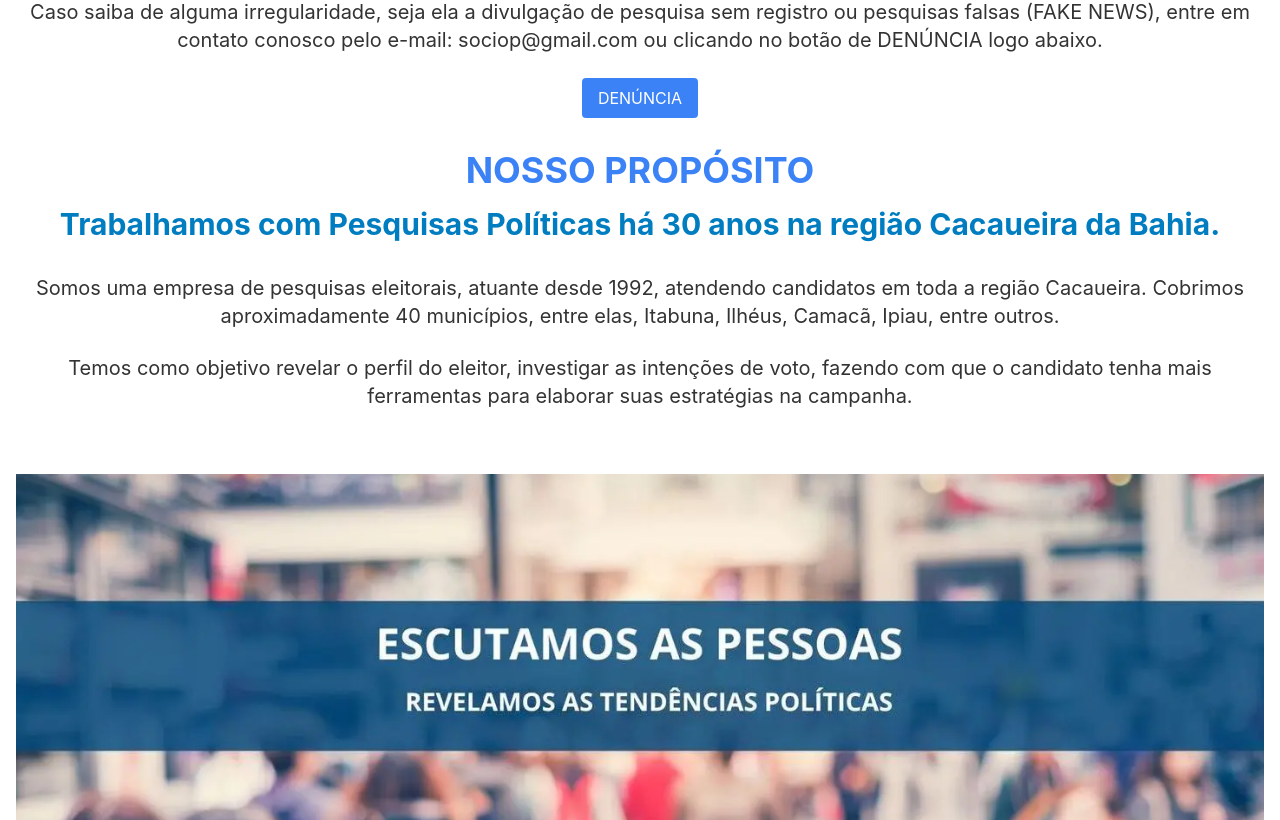
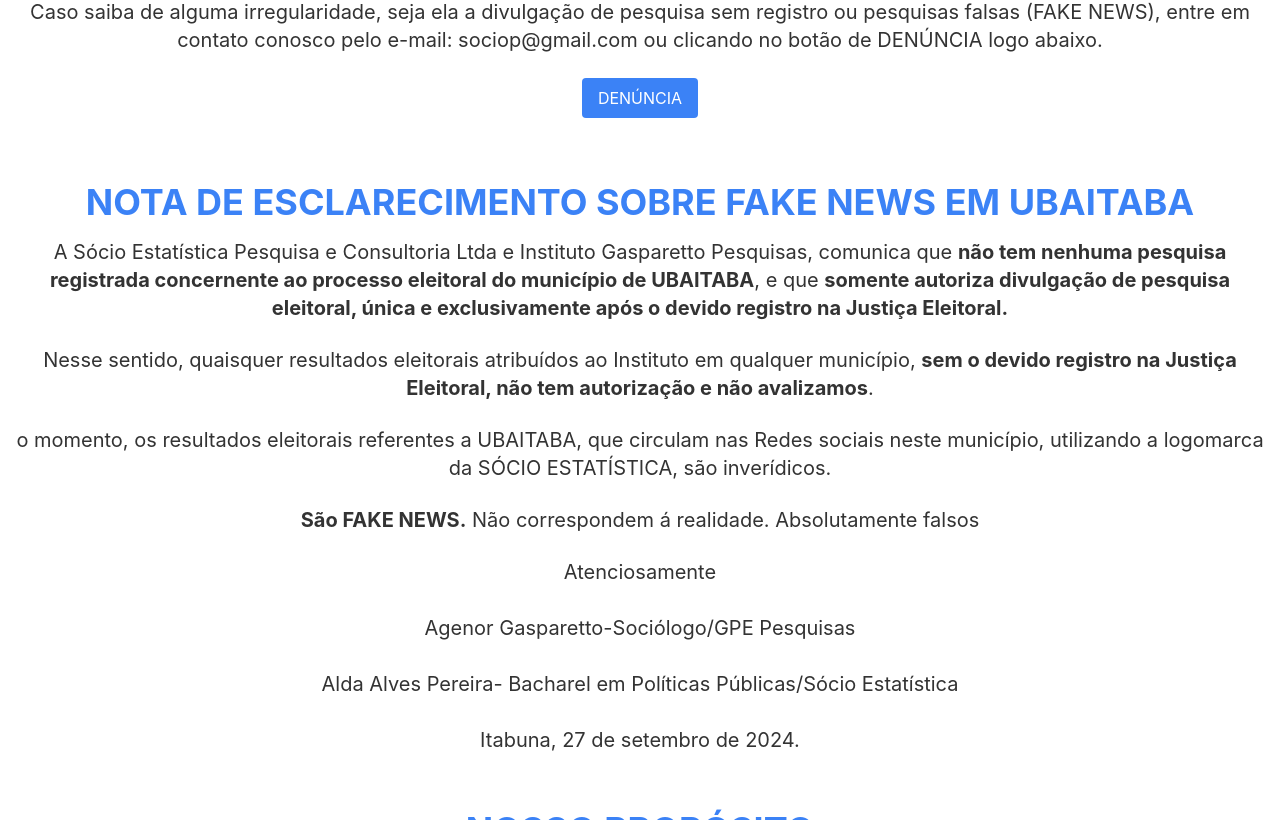
Before and after one commit to lmgaspa/socio_estatistica, a Vue app: page / in a window 1280 px wide. Shown: the part 920-1740 px from the top of the page. Built offline with nearby package versions, Linux system fonts and the light colour scheme.

Commit message:
nota_de_esclarecimento

```diff
--- a/src/views/PropositoView.vue
+++ b/src/views/PropositoView.vue
@@ -26,6 +26,39 @@
     >
       DENÚNCIA
     </button>
+  </div>
+  <div class="text-center p-8 px-4">
+    <h1
+      class="text-2xl sm:text-4xl font-bold mb-4 items-center text-blue-500 hover:text-blue-800 transition duration-300 cursor-default"
+    >
+    NOTA DE ESCLARECIMENTO SOBRE FAKE NEWS EM UBAITABA</h1>
+    <p class="text-lg sm:text-xl mb-6">
+      A Sócio Estatística Pesquisa e Consultoria Ltda e Instituto Gasparetto
+      Pesquisas, comunica que <strong>não tem nenhuma pesquisa registrada concernente ao
+      processo eleitoral do município de UBAITABA</strong>, e que <strong>somente autoriza
+      divulgação de pesquisa eleitoral, única e exclusivamente após o devido
+      registro na Justiça Eleitoral.</strong>
+    </p>
+    <p class="text-lg sm:text-xl mb-6">
+      Nesse sentido, quaisquer resultados eleitorais atribuídos ao Instituto em
+      qualquer município, <strong>sem o devido registro na Justiça Eleitoral, não tem
+      autorização e não avalizamos</strong>.
+    </p>
+    <p class="text-lg sm:text-xl mb-6">
+      o momento, os resultados eleitorais referentes a UBAITABA, que circulam
+      nas Redes sociais neste município, utilizando a logomarca da SÓCIO
+      ESTATÍSTICA, são inverídicos.
+    </p>
+    <p class="text-lg sm:text-xl mb-6">
+    <strong>São FAKE NEWS.</strong> Não correspondem á realidade. Absolutamente falsos
+    </p>
+    <p class="text-lg sm:text-xl mb-6">
+      Atenciosamente
+      <br /><br />
+      Agenor Gasparetto-Sociólogo/GPE Pesquisas<br /><br />
+      Alda Alves Pereira- Bacharel em Políticas Públicas/Sócio Estatística<br /><br />
+      Itabuna, 27 de setembro de 2024.
+    </p>
   </div>
   <div class="text-center px-4">
     <h1
```
